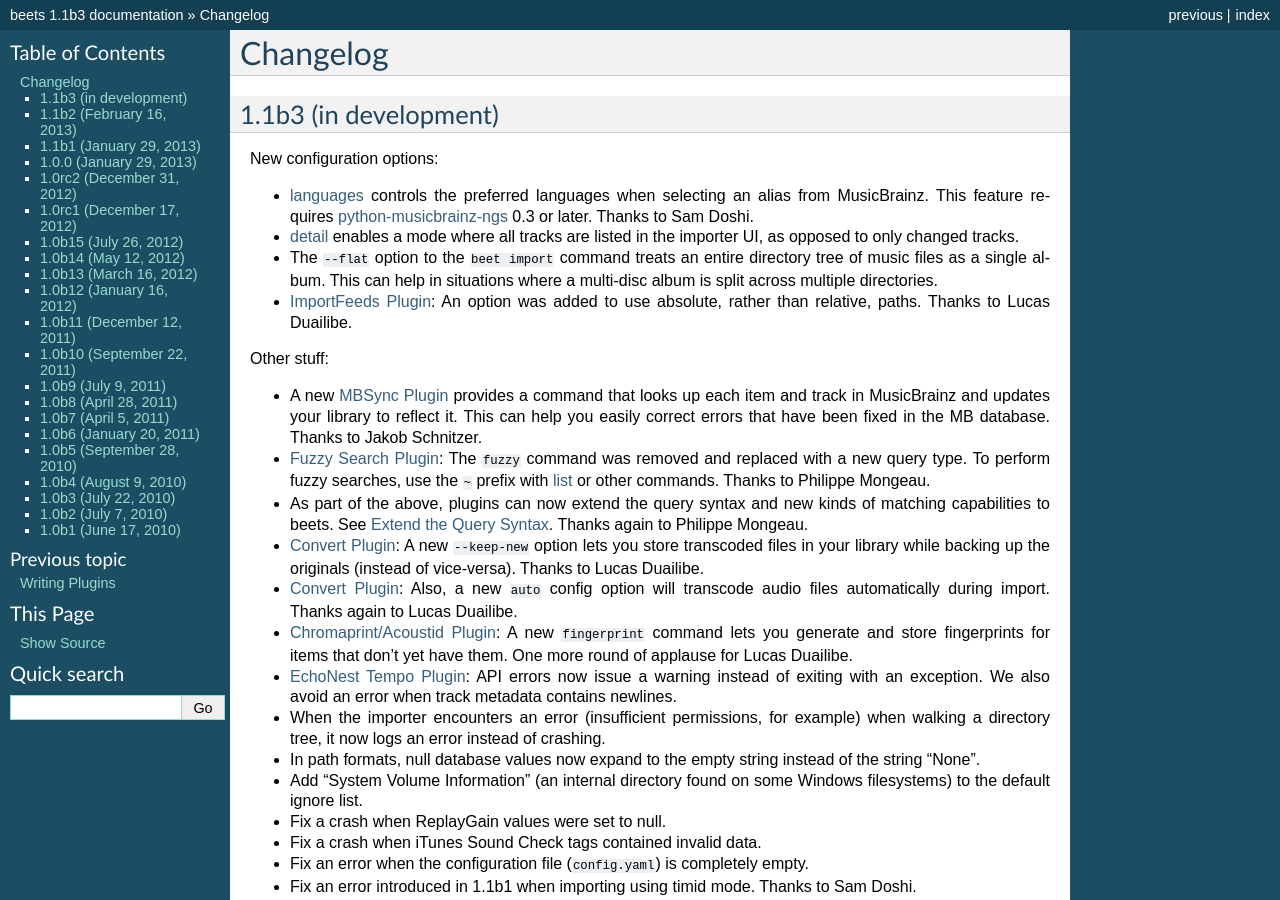
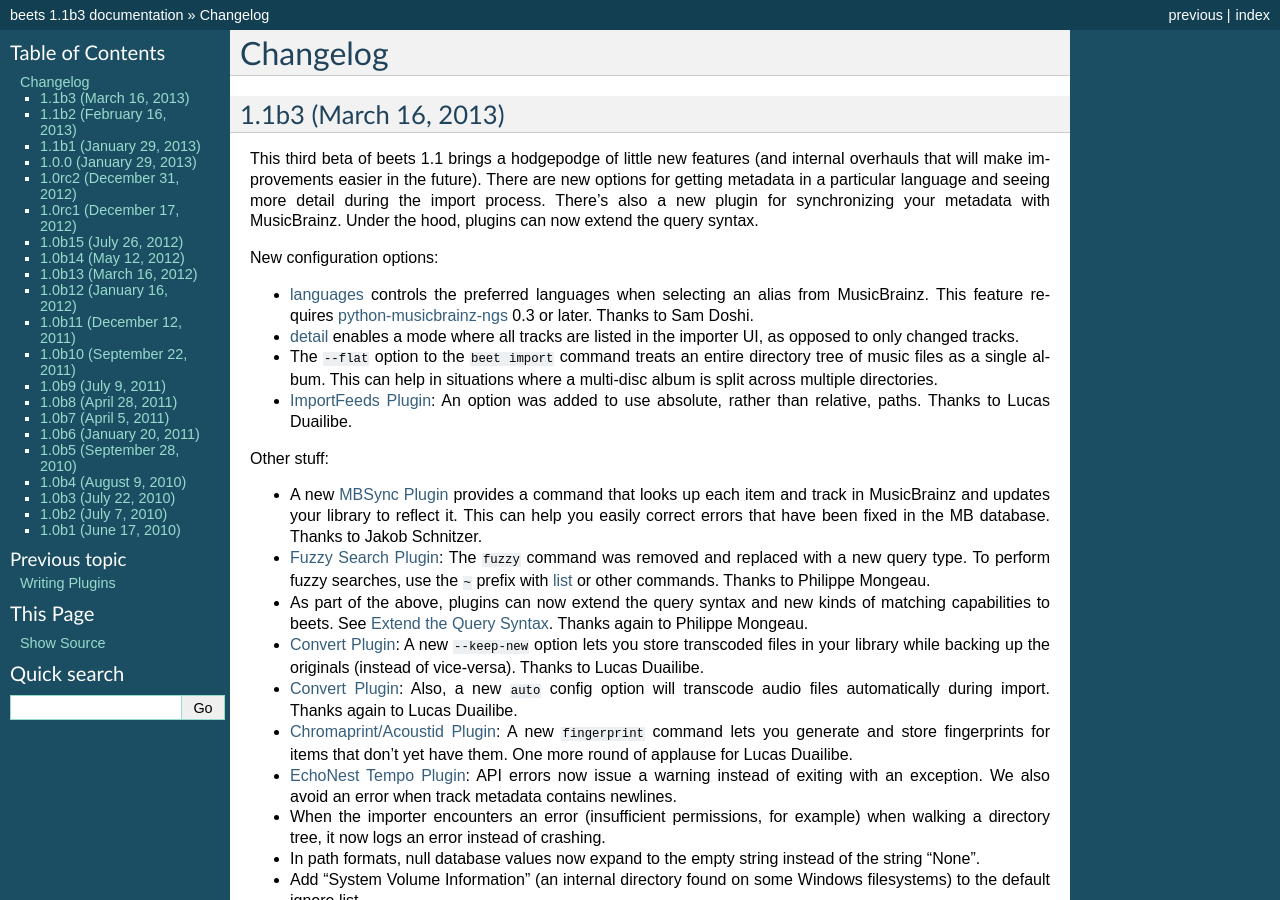
Before and after one commit to google-code-export/beets, a Sphinx documentation site: the page built from docs/changelog.rst, in a window 1280 px wide and 900 px high. Built offline with Sphinx 7.4.7, drawn with Linux system fonts in a browser that asks for light colours.

Commit message:
changelog summary/date for 1.1b3

```diff
--- a/docs/changelog.rst
+++ b/docs/changelog.rst
@@ -1,8 +1,15 @@
 Changelog
 =========
 
-1.1b3 (in development)
+1.1b3 (March 16, 2013)
 ----------------------
+
+This third beta of beets 1.1 brings a hodgepodge of little new features (and
+internal overhauls that will make improvements easier in the future). There
+are new options for getting metadata in a particular language and seeing more
+detail during the import process. There's also a new plugin for synchronizing
+your metadata with MusicBrainz. Under the hood, plugins can now extend the
+query syntax.
 
 New configuration options:
 
```
